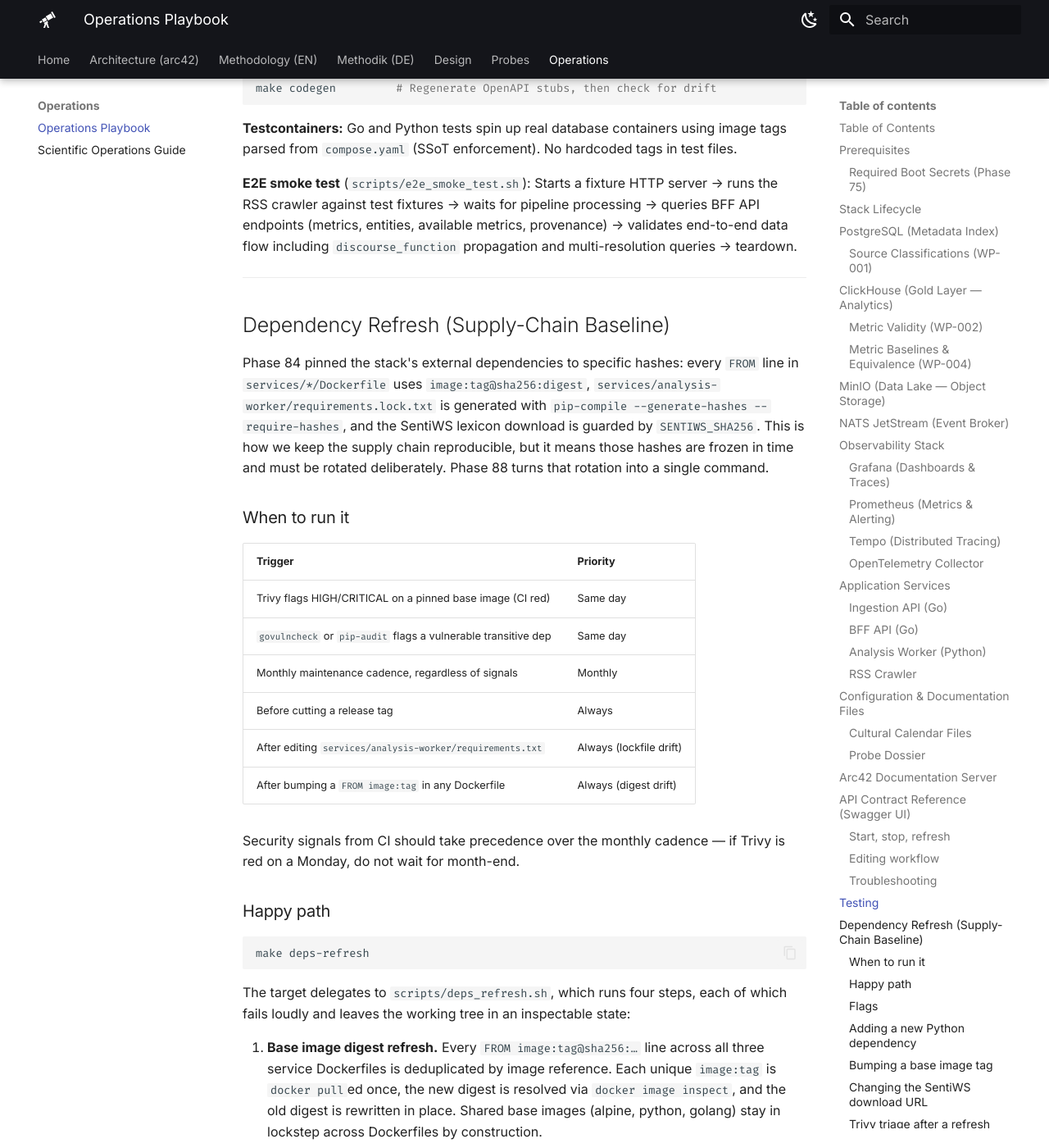
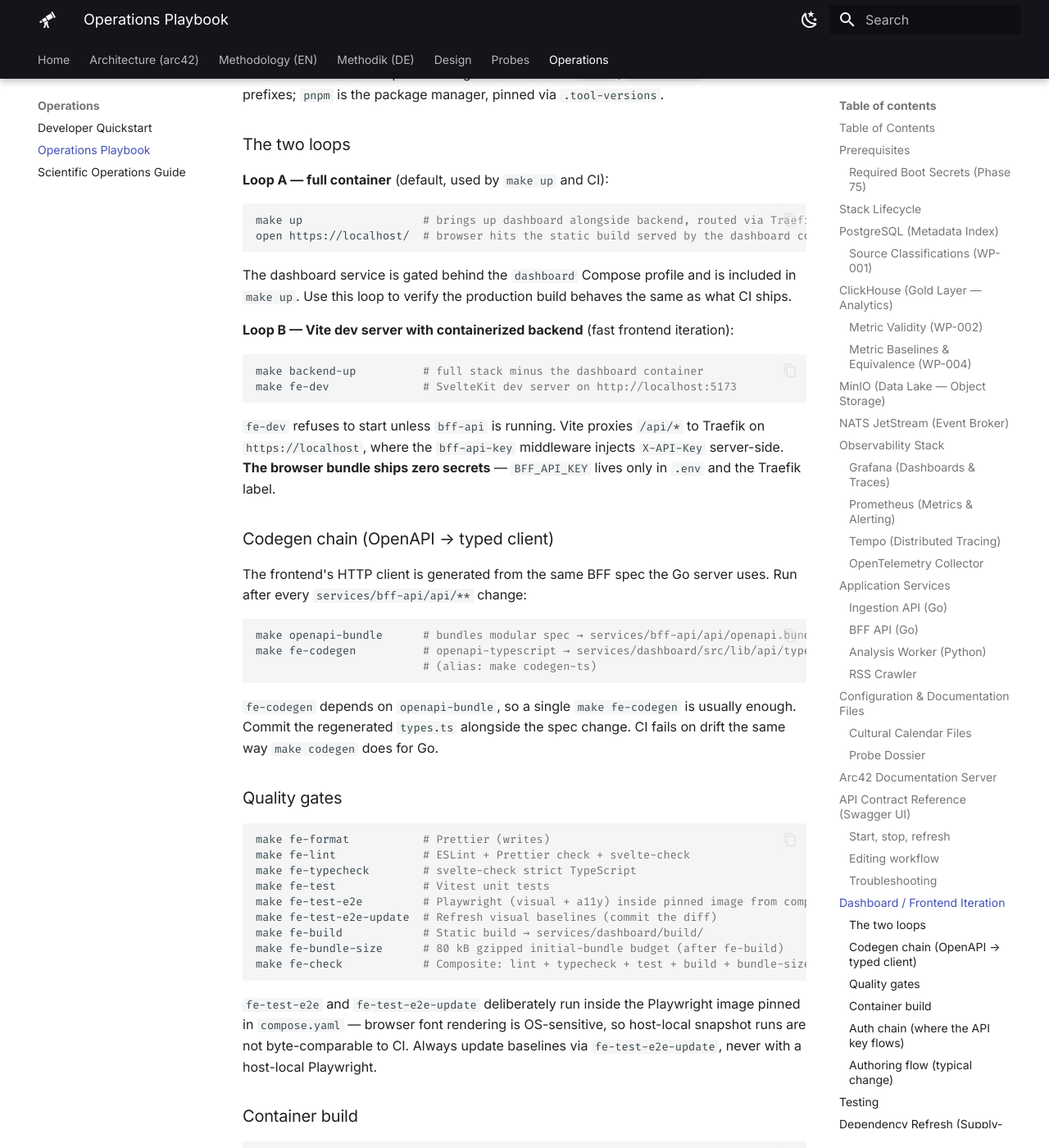
Before and after one commit to frogfromlake/aer, an MkDocs documentation site: the page built from docs/operations_playbook.md, in a window 1280 px wide and 1400 px high, scrolled down 24093 px. Shown: the whole window at 82% size. Built offline with MkDocs 1.6.1 and Material for MkDocs 9.7.7, drawn with Linux system fonts in a browser that asks for light colours; some of the changed text lies outside the part shown.

Commit message:
docs: add Developer Quickstart and Dashboard / Frontend Iteration section to playbook

````diff
--- /dev/null
+++ b/docs/developer_quickstart.md
@@ -0,0 +1,223 @@
+# Developer Quickstart
+
+> A short reference for the everyday local development experience.
+> For the full operational reference, see the [Operations Playbook](operations_playbook.md).
+
+---
+
+## First-time setup
+
+```bash
+cp .env.example .env                       # fill in REPLACE-ME values
+cp scripts/hooks/pre-commit .git/hooks/    # mandatory: lint on commit
+cp scripts/hooks/pre-push   .git/hooks/    # mandatory: lint + test on push
+chmod +x .git/hooks/pre-*
+
+make fe-install                            # pnpm install for the dashboard
+```
+
+Required tooling versions live in `.tool-versions` (Go, Python, pnpm,
+golangci-lint, oapi-codegen, …). Use `asdf install` or match by hand.
+
+---
+
+## The two daily loops
+
+### A. Full container stack (default)
+
+```bash
+make up        # infra + services + dashboard, gated by healthchecks
+open https://localhost/
+make down
+```
+
+Use this to verify the production build behaves like CI.
+
+### B. Frontend hot-reload + containerized backend
+
+```bash
+make backend-up    # full stack minus the dashboard container
+make fe-dev        # SvelteKit on http://localhost:5173 (proxies /api → Traefik)
+```
+
+Vite owns `/`, Traefik injects `X-API-Key` server-side via the `bff-api-key`
+middleware — the browser bundle ships zero secrets.
+
+Switch back to Loop A any time with `make frontend-up`.
+
+---
+
+## Implementing a change — order of operations
+
+The pre-push hook (`make lint && make test`) catches most things, but a few
+artifacts must be regenerated **by hand** before you push or CI will fail.
+Always do them in this order, *before* committing.
+
+### Common feature shapes (jump table)
+
+| You're building…                          | Sections to visit |
+| :---------------------------------------- | :---------------- |
+| New BFF endpoint surfaced in the dashboard | §1 → §2 → §4 → §8 |
+| New BFF endpoint, no dashboard change      | §1 → §2 → §8      |
+| New metric/entity extractor (analysis-worker) | §3 → §7 (if new ClickHouse column) → §8 |
+| New data source (crawler + adapter)        | §2 → §3 → §7 → §8 |
+| Dashboard-only change (story, copy, layout)| §4 → §8           |
+| Dependency bump or base-image rotation     | §6 → §8           |
+| Schema-only change (migration, no code)    | §7 → §8           |
+
+
+### 1. If you changed an OpenAPI spec (`services/*/api/**`)
+
+```bash
+make openapi-lint          # enforce two-style $ref convention
+make codegen               # Go server stubs (BFF) — commit generated.go
+make fe-codegen            # TS client types → src/lib/api/types.ts
+make openapi-bundle        # refresh single-file bundles (Swagger UI)
+```
+
+CI fails on drift for `make codegen` and `make fe-codegen` — the generated
+files MUST be committed.
+
+### 2. If you changed Go code
+
+```bash
+make lint                  # golangci-lint across all Go modules
+make test-go               # Testcontainers integration tests (needs Docker)
+```
+
+If you added a new env var or required secret: update `.env.example` AND the
+boot-secret table in `docs/operations_playbook.md`.
+
+### 3. If you changed Python code (analysis-worker)
+
+```bash
+make lint                  # ruff
+make test-python           # pytest
+```
+
+If you added a Python dep: update `requirements.txt`, then `make deps-refresh`
+to regenerate the lockfile + base-image digest baseline.
+
+### 4. If you changed dashboard source (`services/dashboard/src/**`)
+
+```bash
+make fe-lint               # ESLint + Prettier + svelte-check
+make fe-typecheck          # strict TypeScript
+make fe-test               # Vitest unit
+```
+
+**If the change is visible on screen** (markup, styles, story content, copy):
+
+```bash
+make fe-test-e2e           # Playwright visual + a11y in pinned image
+```
+
+If the diff is *intentional* (you meant to change what's rendered):
+
+```bash
+make fe-test-e2e-update    # regenerate visual baselines
+git add services/dashboard/tests/e2e/__snapshots__/
+```
+
+> **This is the trap that bit Phase 99b** — the page changed, the baseline
+> didn't, CI failed. Always run `fe-test-e2e-update` after intentional UI
+> changes, and commit the new PNGs in the same commit as the source change.
+
+If the diff is *unintentional*, fix the regression — don't update the baseline.
+
+### 5. If you changed the dashboard `Dockerfile` or deps
+
+```bash
+make fe-image-build        # builds + checks 50 MB budget
+```
+
+### 6. If you added or changed any `Dockerfile` or pinned base image
+
+```bash
+make deps-refresh          # rotates digests, lockfiles, SENTIWS_SHA256
+```
+
+See `docs/operations_playbook.md#dependency-refresh-supply-chain-baseline` for
+the runbook.
+
+### 7. If you added a database migration
+
+- PostgreSQL: drop a new file in `infra/postgres/migrations/` (`0000NN_name.up.sql` + `.down.sql`). Runs automatically on `ingestion-api` startup.
+- ClickHouse: drop a new file in `infra/clickhouse/migrations/`. Runs via the `clickhouse-init` container.
+
+Validate end-to-end:
+
+```bash
+make down && make up       # fresh boot, migrations apply
+make test-e2e              # full pipeline smoke test
+```
+
+### 8. Final gate before push
+
+```bash
+make fe-check              # composite frontend gate (lint + typecheck + test + build + bundle-size)
+make test                  # backend full suite (Go integration + Python unit)
+make test-e2e              # only required when you touched the pipeline contract
+```
+
+The pre-push hook covers `make lint && make test`. Everything else is on you.
+
+---
+
+## Most-used commands
+
+```bash
+# Stack
+make up | down | restart
+make backend-up                 # everything except dashboard container
+make infra-up | services-up
+make debug-up | debug-down      # expose backend ports on localhost
+make logs                       # tail combined service logs
+
+# Tests
+make test                       # Go integration + Python unit
+make test-e2e                   # full pipeline smoke test in containers
+
+# Frontend
+make fe-dev                     # Vite dev server (5173)
+make fe-check                   # lint + typecheck + test + build + bundle-size
+make fe-test-e2e                # Playwright (visual + a11y) inside pinned image
+make fe-test-e2e-update         # refresh visual baselines
+make fe-codegen                 # OpenAPI → src/lib/api/types.ts
+
+# Codegen
+make openapi-bundle             # bundle modular OpenAPI specs
+make codegen                    # Go server stubs from BFF spec
+
+# Misc
+make crawl                      # one-shot RSS crawl (needs stack + debug-up)
+make swagger-up | swagger-down  # API reference at http://localhost:8089
+```
+
+---
+
+## Where things live
+
+- **`compose.yaml`** — SSoT for image tags, healthchecks, networks. Profiles:
+  `dashboard` (frontend container), `debug` (port forwarder), `dev` (swagger-ui),
+  `e2e` (Playwright runner).
+- **`.tool-versions`** — SSoT for developer tooling versions.
+- **`.env`** — all credentials and endpoints (copy from `.env.example`).
+- **`Makefile`** — primary developer interface; every command above is defined here.
+- **`docs/operations_playbook.md`** — full reference: how to inspect every
+  database, browse MinIO, query ClickHouse, refresh dependencies, etc.
+
+---
+
+## Common gotchas
+
+- **`fe-dev` refuses to start** — backend isn't running. Run `make backend-up`.
+- **Playwright snapshots differ on host** — never run host-local Playwright for
+  baselines; always use `make fe-test-e2e` / `make fe-test-e2e-update`, which
+  run inside the pinned image so byte-comparison matches CI.
+- **`make codegen` shows a diff in CI** — you edited a generated file or forgot
+  to run codegen after editing the OpenAPI spec.
+- **Service won't start with "required env empty"** — see the boot-secret table
+  in `operations_playbook.md` (Phase 75 guard).
+- **Need to talk to Postgres/ClickHouse/MinIO from the host** — run `make debug-up`
+  first, then connect to `localhost:<port>`.
--- a/docs/operations_playbook.md
+++ b/docs/operations_playbook.md
@@ -27,12 +27,13 @@
     - [Cultural Calendar Files](#cultural-calendar-files) — *touchpoint*
     - [Probe Dossier](#probe-dossier) — *touchpoint*
 10. [Arc42 Documentation Server](#arc42-documentation-server)
-11. [Testing](#testing)
-12. [Dependency Refresh (Supply-Chain Baseline)](#dependency-refresh-supply-chain-baseline)
-13. [Volume Management](#volume-management)
-14. [Network Architecture](#network-architecture)
-15. [Scientific Touchpoints Index](#scientific-touchpoints-index)
-16. [Quick Reference Card](#quick-reference-card)
+11. [Dashboard / Frontend Iteration](#dashboard-frontend-iteration)
+12. [Testing](#testing)
+13. [Dependency Refresh (Supply-Chain Baseline)](#dependency-refresh-supply-chain-baseline)
+14. [Volume Management](#volume-management)
+15. [Network Architecture](#network-architecture)
+16. [Scientific Touchpoints Index](#scientific-touchpoints-index)
+17. [Quick Reference Card](#quick-reference-card)
 
 Sections marked *touchpoint* are points at which scientific judgment enters the pipeline. Each touchpoint links to the corresponding workflow in the [Scientific Operations Guide](scientific_operations_guide.md), and that guide links back here for the exact commands. The mapping is consolidated in the [Scientific Touchpoints Index](#scientific-touchpoints-index) below.
 
@@ -73,30 +74,32 @@ Since Phase 75, the Go services validate a small set of required secrets at star
 ## Stack Lifecycle
 
 ```bash
-make up                  # Start everything (infra + services)
+make up                  # Start full stack (infra + services + dashboard + debug ports)
 make down                # Stop everything
 make restart             # Full restart
 
 make infra-up            # Infrastructure only (Traefik, databases, NATS, observability)
 make services-up         # Application services only (requires infra running)
+make backend-up          # Stack minus the dashboard container (frontend dev loop)
 
 make debug-up            # Expose backend ports to localhost
 make debug-down          # Close debug ports (services keep running)
 
-make logs                # Tail combined service logs (Ctrl+C safe)
+make logs                # Tail container logs (Ctrl+C safe)
 
-make smoke-host          # Validate host-mode startup (services launched via scripts/start.sh)
 make test-e2e            # Run Docker Compose end-to-end smoke test
 ```
 
-> **Host-mode vs. container-mode startup.** `make up` runs the three application
-> services as **host processes** via `scripts/start.sh` (against infrastructure
-> in Docker). The container path is exercised by `make test-e2e`
-> (`docker compose up`). Host mode reads `.env` directly through viper/dotenv and
-> requires `BFF_CONFIG_DIR=services/bff-api/configs` (set in `.env.example`)
-> because the BFF binary's relative `configs/` path resolves against the repo
-> root, not `/app`. `make smoke-host` is a fast post-`make up` health probe that
-> catches host-mode regressions the container-only `test-e2e` cannot see.
+> **Everything runs in containers.** `make up` brings up the full stack via
+> Docker Compose (infra + ingestion-api + analysis-worker + bff-api + dashboard +
+> debug port forwarder), gated by service healthchecks. For frontend
+> iteration, `make backend-up` skips the dashboard container and `make fe-dev`
+> serves the SvelteKit dev server on `:5173`, proxying `/api` through Traefik
+> on `https://localhost`. The browser never sees `BFF_API_KEY`: Traefik
+> attaches it as `X-API-Key` to every `/api/*` request server-side (see the
+> `bff-api-key` middleware in `compose.yaml`). Non-browser callers (crawlers,
+> `scripts/e2e_smoke_test.sh`) keep sending `X-API-Key` directly to the BFF
+> on `:8080`.
 
 ---
 
@@ -856,6 +859,92 @@ See Arc42 §8.19 for the full convention and ADR-021 for the underlying decision
 
 ---
 
+## Dashboard / Frontend Iteration
+
+The dashboard (`services/dashboard/`, SvelteKit + static adapter) has two iteration loops and one container build path. All targets live under the `fe-*` / `frontend-*` Makefile prefixes; `pnpm` is the package manager, pinned via `.tool-versions`.
+
+### The two loops
+
+**Loop A — full container** (default, used by `make up` and CI):
+
+```bash
+make up                  # brings up dashboard alongside backend, routed via Traefik
+open https://localhost/  # browser hits the static build served by the dashboard container
+```
+
+The dashboard service is gated behind the `dashboard` Compose profile and is included in `make up`. Use this loop to verify the production build behaves the same as what CI ships.
+
+**Loop B — Vite dev server with containerized backend** (fast frontend iteration):
+
+```bash
+make backend-up          # full stack minus the dashboard container
+make fe-dev              # SvelteKit dev server on http://localhost:5173
+```
+
+`fe-dev` refuses to start unless `bff-api` is running. Vite proxies `/api/*` to Traefik on `https://localhost`, where the `bff-api-key` middleware injects `X-API-Key` server-side. **The browser bundle ships zero secrets** — `BFF_API_KEY` lives only in `.env` and the Traefik label.
+
+### Codegen chain (OpenAPI → typed client)
+
+The frontend's HTTP client is generated from the same BFF spec the Go server uses. Run after every `services/bff-api/api/**` change:
+
+```bash
+make openapi-bundle      # bundles modular spec → services/bff-api/api/openapi.bundle.yaml
+make fe-codegen          # openapi-typescript → services/dashboard/src/lib/api/types.ts
+                         # (alias: make codegen-ts)
+```
+
+`fe-codegen` depends on `openapi-bundle`, so a single `make fe-codegen` is usually enough. Commit the regenerated `types.ts` alongside the spec change. CI fails on drift the same way `make codegen` does for Go.
+
+### Quality gates
+
+```bash
+make fe-format           # Prettier (writes)
+make fe-lint             # ESLint + Prettier check + svelte-check
+make fe-typecheck        # svelte-check strict TypeScript
+make fe-test             # Vitest unit tests
+make fe-test-e2e         # Playwright (visual + a11y) inside pinned image from compose.yaml
+make fe-test-e2e-update  # Refresh visual baselines (commit the diff)
+make fe-build            # Static build → services/dashboard/build/
+make fe-bundle-size      # 80 kB gzipped initial-bundle budget (after fe-build)
+make fe-check            # Composite: lint + typecheck + test + build + bundle-size
+```
+
+`fe-test-e2e` and `fe-test-e2e-update` deliberately run inside the Playwright image pinned in `compose.yaml` — browser font rendering is OS-sensitive, so host-local snapshot runs are not byte-comparable to CI. Always update baselines via `fe-test-e2e-update`, never with a host-local Playwright.
+
+### Container build
+
+```bash
+make fe-image-build      # docker compose build dashboard + size gate
+make fe-image-size       # check aer-dashboard:local against the 50 MB budget
+make frontend-up         # bring up just the dashboard container (dashboard profile)
+make frontend-down
+make frontend-restart
+```
+
+The dashboard image budget (50 MB) is enforced post-build because Docker itself cannot gate on size. `frontend-up` is the quickest way to swap from Loop B back to Loop A without restarting the rest of the stack.
+
+### Auth chain (where the API key flows)
+
+```
+Browser ── /api/* ──► Vite (5173) ──► Traefik (https://localhost)
+                                          │  bff-api-key middleware
+                                          │  injects X-API-Key: $BFF_API_KEY
+                                          ▼
+                                       bff-api
+```
+
+For container Loop A, drop the Vite hop — the browser hits Traefik directly via the `dashboard` router. Non-browser callers (RSS crawler, `scripts/e2e_smoke_test.sh`) keep sending `X-API-Key` themselves, directly to BFF on `:8080`. See `compose.yaml` (`bff-api-key` middleware label) and ADR-018.
+
+### Authoring flow (typical change)
+
+1. Edit `services/dashboard/src/...`.
+2. If the change touches the API: edit `services/bff-api/api/...` first, then `make codegen` (Go) and `make fe-codegen` (TS).
+3. `make fe-lint && make fe-typecheck` while iterating.
+4. `make fe-test` for unit changes; `make fe-test-e2e` if visuals or interaction surfaces moved.
+5. Before pushing: `make fe-check` (full gate), then `make fe-image-build` if you touched `Dockerfile`, dependencies, or anything that could affect image size.
+
+---
+
 ## Testing
 
 ```bash
--- a/mkdocs.yml
+++ b/mkdocs.yml
@@ -238,5 +238,6 @@ nav:
   # Operations
   # ---------------------------------------------------------------------------
   - "Operations":
+      - "Developer Quickstart": developer_quickstart.md
       - "Operations Playbook": operations_playbook.md
       - "Scientific Operations Guide": scientific_operations_guide.md
````
